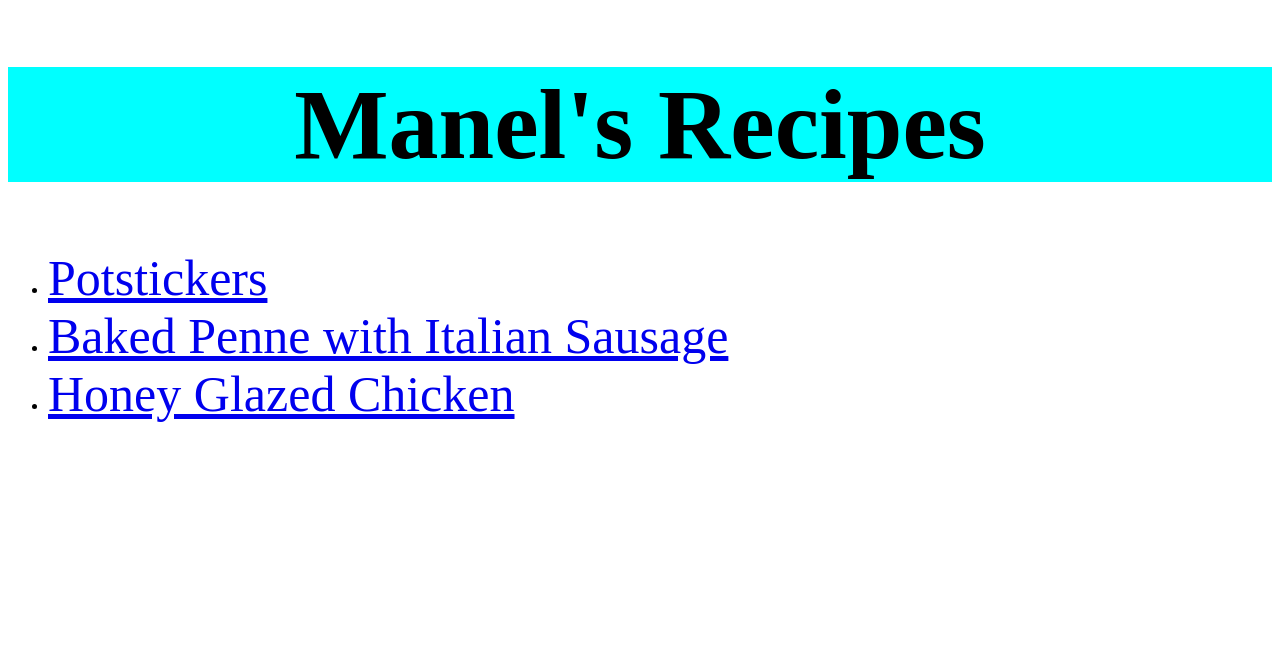
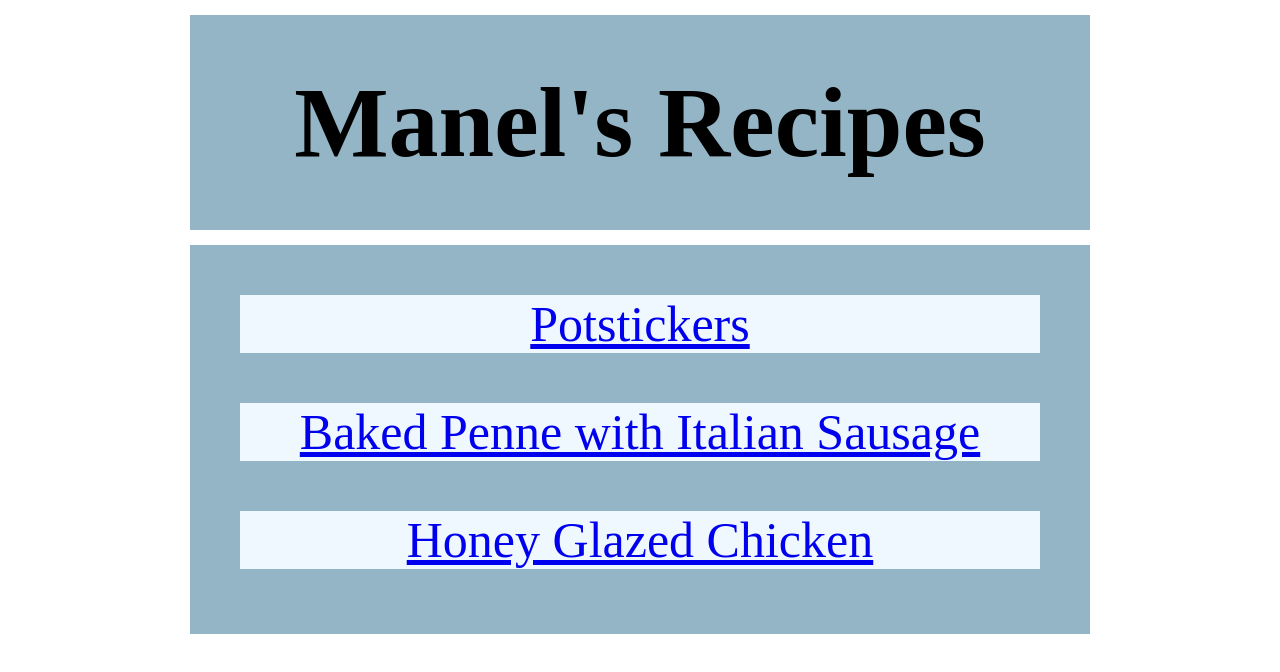
Before and after one commit to manelleong/odin-recipes, a plain HTML site: page index.html in a window 1280 px wide. Drawn offline with Linux system fonts and the light colour scheme.

Commit message:
Restyled index.html
Instead of using an unordered list for the recipes, I used
a div filled with <a> links but in box style.

```diff
--- a/index.html
+++ b/index.html
@@ -7,11 +7,17 @@
 </head>
 <body>
     <h1>Manel's Recipes</h1>
-    <ul>
+    <!-- <ul>
         <li><a class="recipe" href="recipes/potstickers.html">Potstickers</a></li>
         <li><a class="recipe" href="recipes/penne.html">Baked Penne with Italian Sausage</a></li>
         <li><a class="recipe" href="recipes/honeychicken.html">Honey Glazed Chicken</a></li>
-    </ul>
+    </ul> -->
+
+    <div class="recipes">
+        <a class="recipe" href="recipes/potstickers.html">Potstickers</a>
+        <a class="recipe" href="recipes/penne.html">Baked Penne with Italian Sausage</a>
+        <a class="recipe" href="recipes/honeychicken.html">Honey Glazed Chicken</a>
+    </div>
 
 </body>
 </html>
--- a/styles/style.css
+++ b/styles/style.css
@@ -1,9 +1,32 @@
 h1 {
-    background-color: aqua;
+    background-color:#93B5C6;
+    width:800px;
     font-size:100px;
     text-align:center;
+    padding: 50px;
+    margin-left:auto;
+    margin-right:auto;
+    margin-bottom: 15px;
+    margin-top:15px;
 }
 
 .recipe {
+    display:block;
     font-size:50px;
+    margin-bottom:50px;
+    background-color: aliceblue ;
 }
+
+.recipes {
+    width:800px;
+
+    text-align: center;
+    margin-left:auto;
+    margin-right:auto;
+    margin-top:0px;
+    padding-top:50px;
+    padding-bottom:15px;
+    padding-left:50px;
+    padding-right:50px;
+    background-color: #93B5C6;
+}
```
